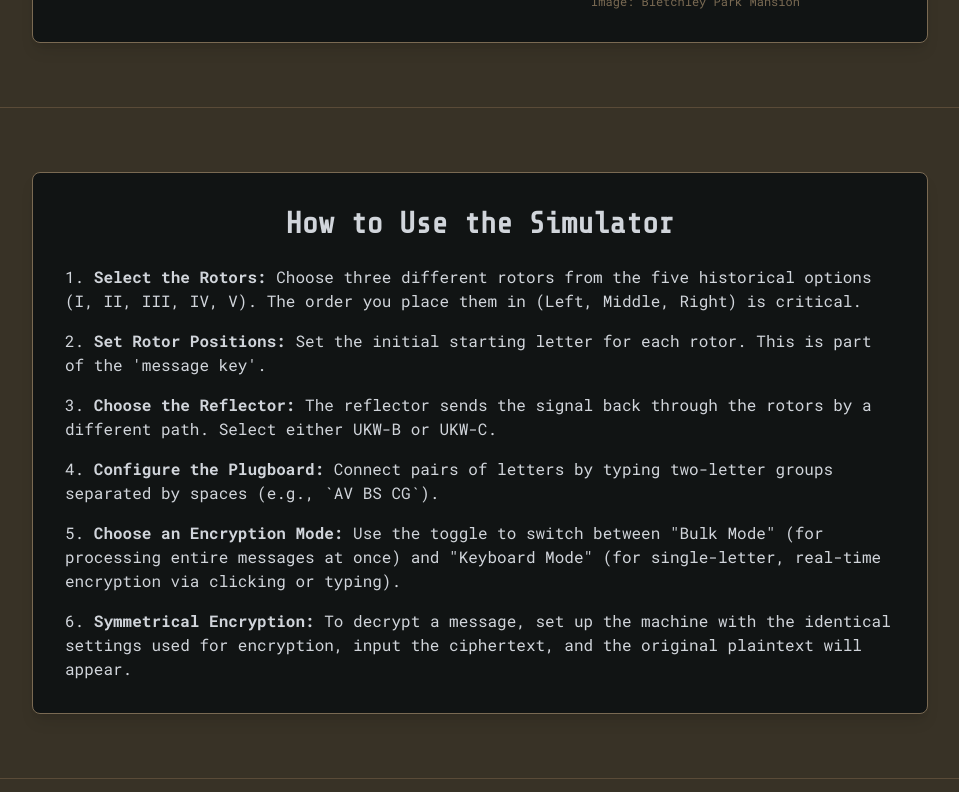
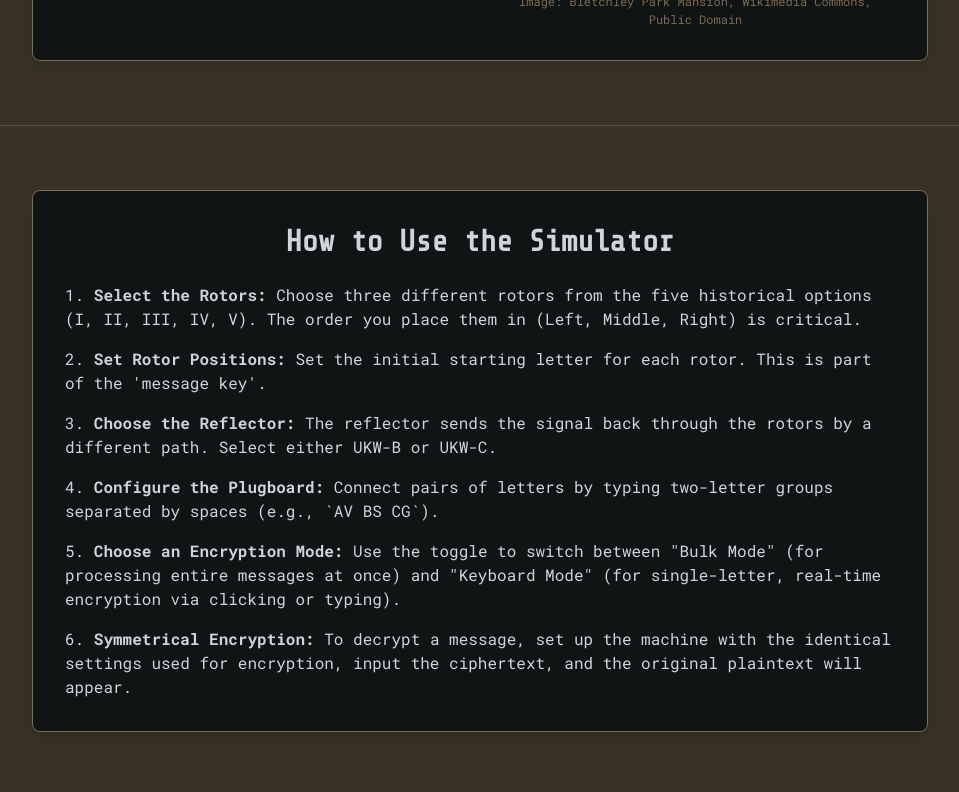
Before and after one commit to codesensei404/Ghostwire_enigma, a plain HTML site: page index.html in a window 1280 px wide. Shown: the part 2112-2904 px from the top of the page, without its empty margins (160-1119 px from the left). Drawn offline with nearby package versions, Linux system fonts and the light colour scheme.

Commit message:
Update index.html

```diff
--- a/index.html
+++ b/index.html
@@ -234,7 +234,7 @@
                             <div class="history-image-container">
                                 <img src="https://raw.githubusercontent.com/codesensei404/Ghostwire_enigma/main/photos/bletchley_park.jpg" alt="The main manor house at Bletchley Park" class="clickable-image">
                             </div>
-                            <p class="citation">Image: Bletchley Park Mansion</p>
+                            <p class="citation">Image: Bletchley Park Mansion, Wikimedia Commons, Public Domain</p>
                         </div>
                         <p class="w-full md:w-1/2">Mathematicians, cryptanalysts, and even chess champions, including the brilliant Alan Turing, worked in secrecy to devise methods and machinery to break Enigma codes. Their work is estimated to have shortened the war by several years, saving countless lives.</p>
                     </div>
```
